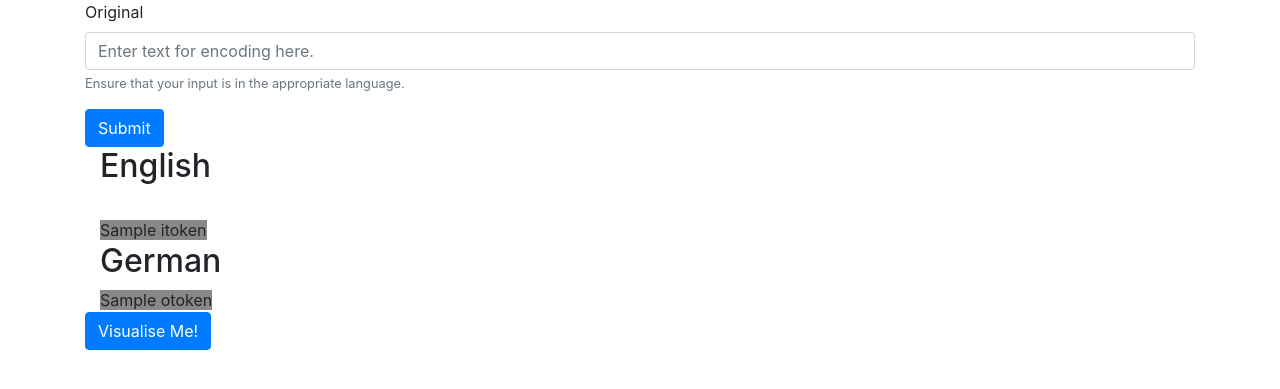
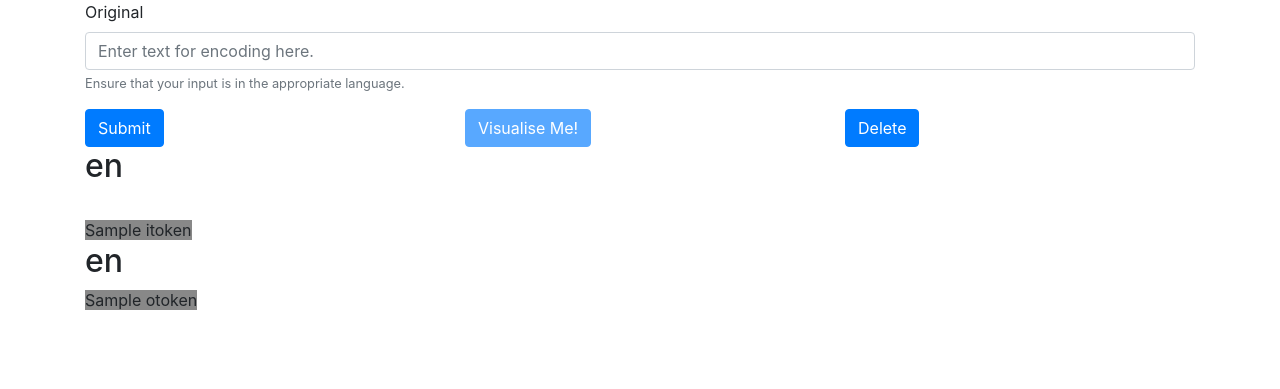
Before and after one commit to DanielGall500/woven, a Flask app: template src/templates/index.html in a window 1280 px wide. Shown: the part 56-445 px from the top of the page. Run offline with Flask 2, Linux system fonts and the light colour scheme; the template is opened without the code that fills it: most values are stand-ins (such as "Sample title", 1, 10 or a date in 2020); parts of the project's set-up code (start-up, migrations or seed data) failed here and were passed over.

Commit message:
improved visuals

```diff
--- a/src/templates/index.html
+++ b/src/templates/index.html
@@ -7,23 +7,35 @@
     <input type="text" class="form-control" id="inputText" aria-describedby="inputHelp" placeholder="Enter text for encoding here." name="inputText">
     <small id="inputHelp" class="form-text text-muted">Ensure that your input is in the appropriate language.</small>
   </div>
-  <button type="submit" class="btn btn-primary", value="submit">Submit</button>
-</form>
+
+  <div class="row align-items-start">
+	<div class="col-sm">
+	<button type="submit" class="btn btn-primary", value="submit">Submit</button>
+	</div></form>
+	<div class="col-sm">
+	{% if is_active == True %}
+	<form method='post' action='/vis'><button type='submit' class="btn btn-primary">Visualise Me!</button></form>
+	{% else %}
+	<form method='post' action='/vis'><button type='submit' class="btn btn-primary" disabled>Visualise Me!</button></form>
+	{% endif %}
+	</div>
+	<div class="col-sm">
+		<form method='get' action='/'><button type='submit' class="btn btn-primary">Delete</button></form>
+  </div>
+
 
 <div class="container">
-	<h2>English</h2><br>
+	<h2>{{input_language}}</h2><br>
 	{% for i in num_input_tokens %}
 		<span style="background-color: {{icolours[i]}}">{{itokens[i]}}</span>
 	{% endfor %}<br>
 </div>
 
 <div class="container">
-	<h2>German</h2>
+	<h2>{{output_language}}</h2>
 	{% for i in num_output_tokens %}
 		<span style="background-color: {{ocolours[i]}};">{{otokens[i]}}</span>
 	{% endfor %}<br>
 </div>
 
-<form method='post' action='/vis'><button type='submit' class="btn btn-primary">Visualise Me!</button></form>
-
 {%endblock content%}
```
